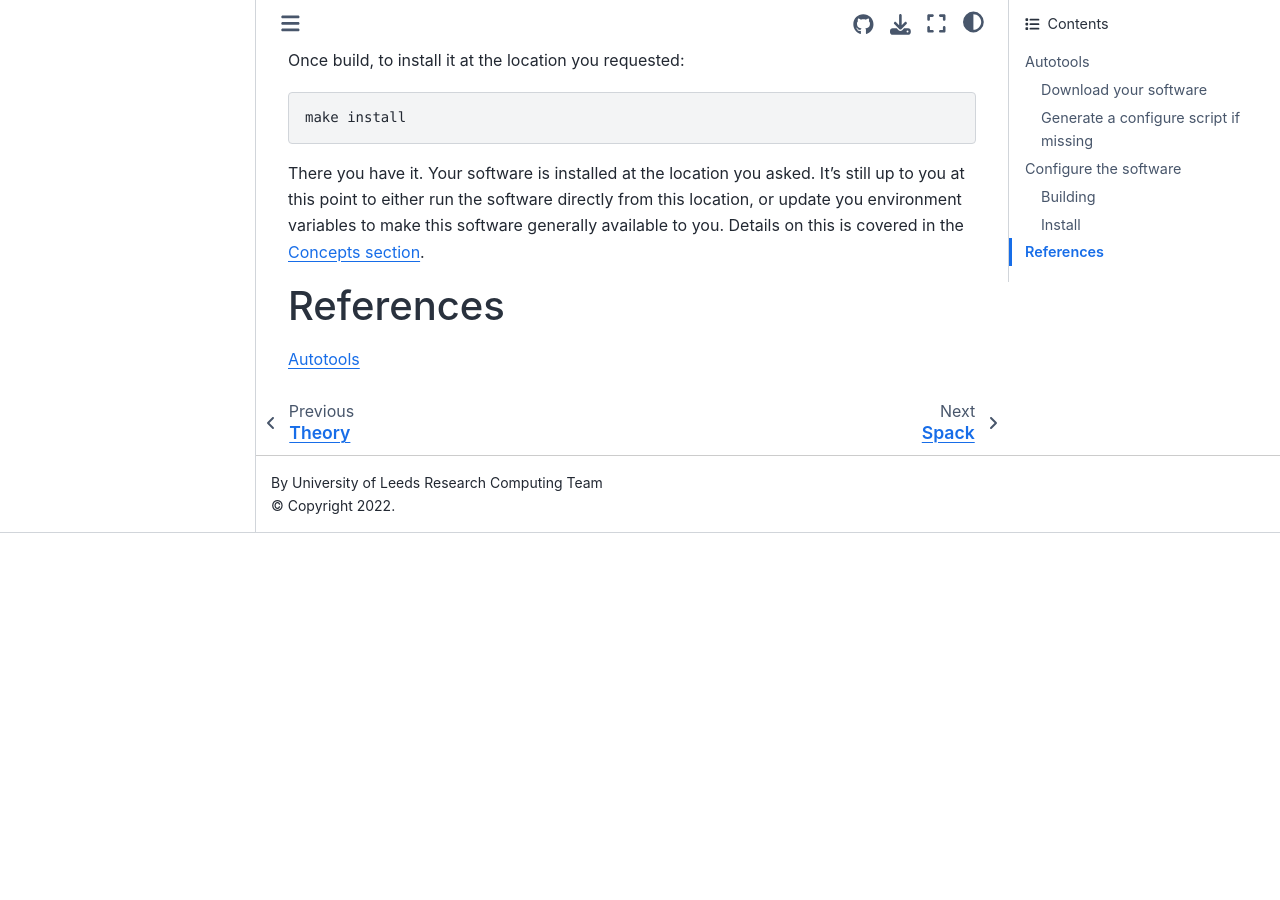
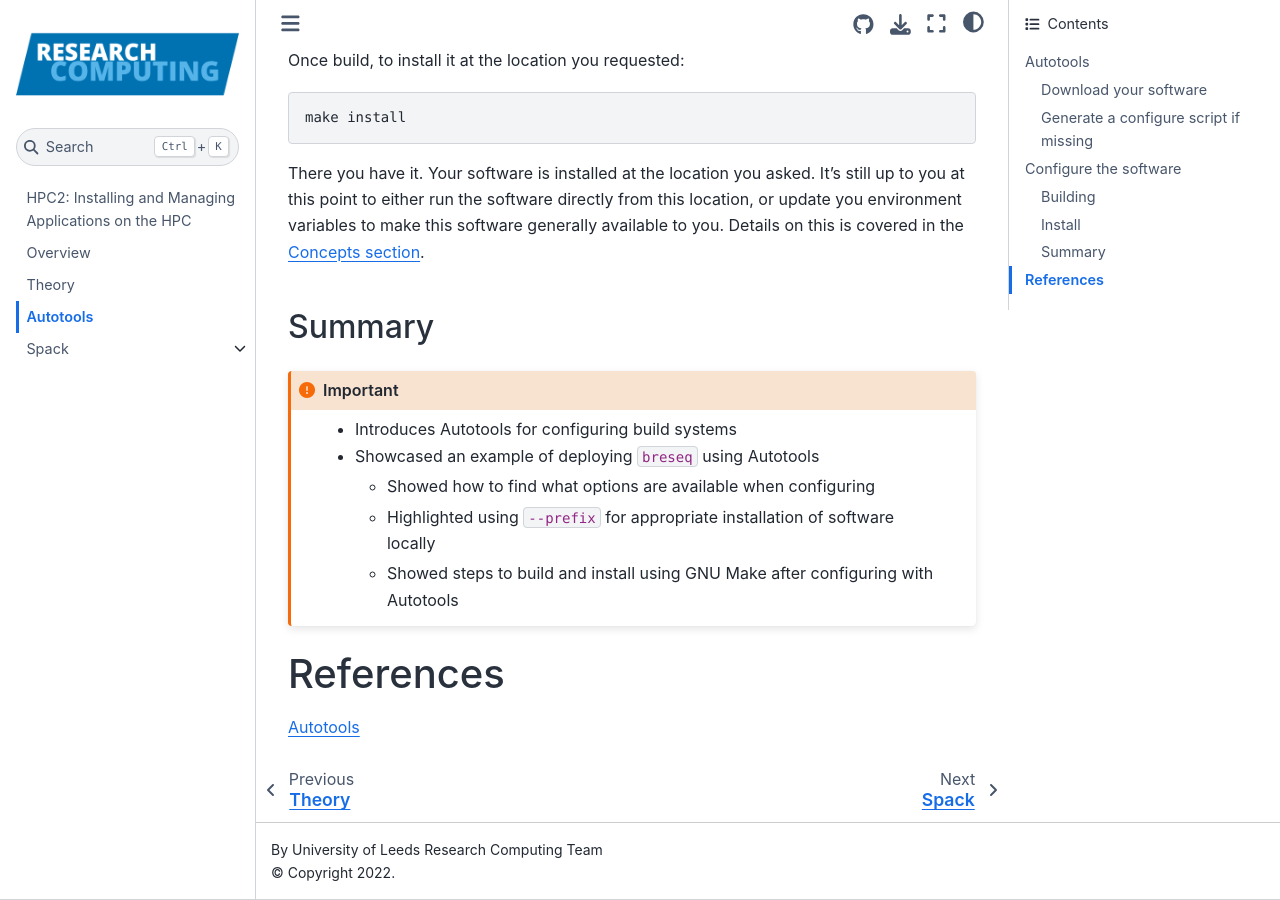
Before and after one commit to ARCTraining/hpc2-software, a Jupyter Book: the page built from book/course/autotools.md, in a window 1280 px wide and 900 px high, scrolled down 2676 px. Built offline with Jupyter Book 1.0.4 settings and Sphinx 7.4.7 and the Sphinx Book theme 1.1.4, drawn with Linux system fonts in a browser that asks for light colours; before the commit the page ends 3209 px from its top, so only the background shows below that.

Commit message:
Added sumamry

````diff
--- a/book/course/autotools.md
+++ b/book/course/autotools.md
@@ -465,6 +465,17 @@ still up to you at this point to either run the software directly from this
 location, or update you environment variables to make this software generally
 available to you.  Details on this is covered in the [Concepts section](concepts).
 
+
+## Summary
+
+```{important}
+- Introduces Autotools for configuring build systems
+- Showcased an example of deploying `breseq` using Autotools
+    - Showed how to find what options are available when configuring
+    - Highlighted using `--prefix` for appropriate installation of software locally
+    - Showed steps to build and install using GNU Make after configuring with Autotools
+```
+
 # References
 
 [Autotools](https://www.gnu.org/software/automake/manual/html_node/Autotools-Introduction.html)
````
